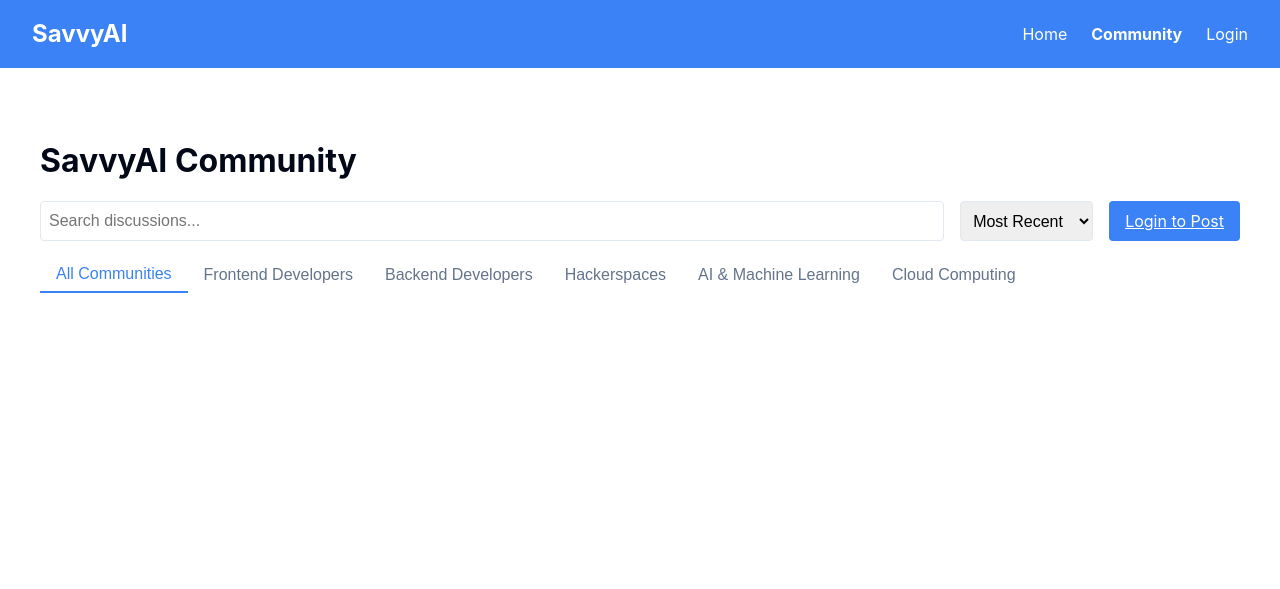
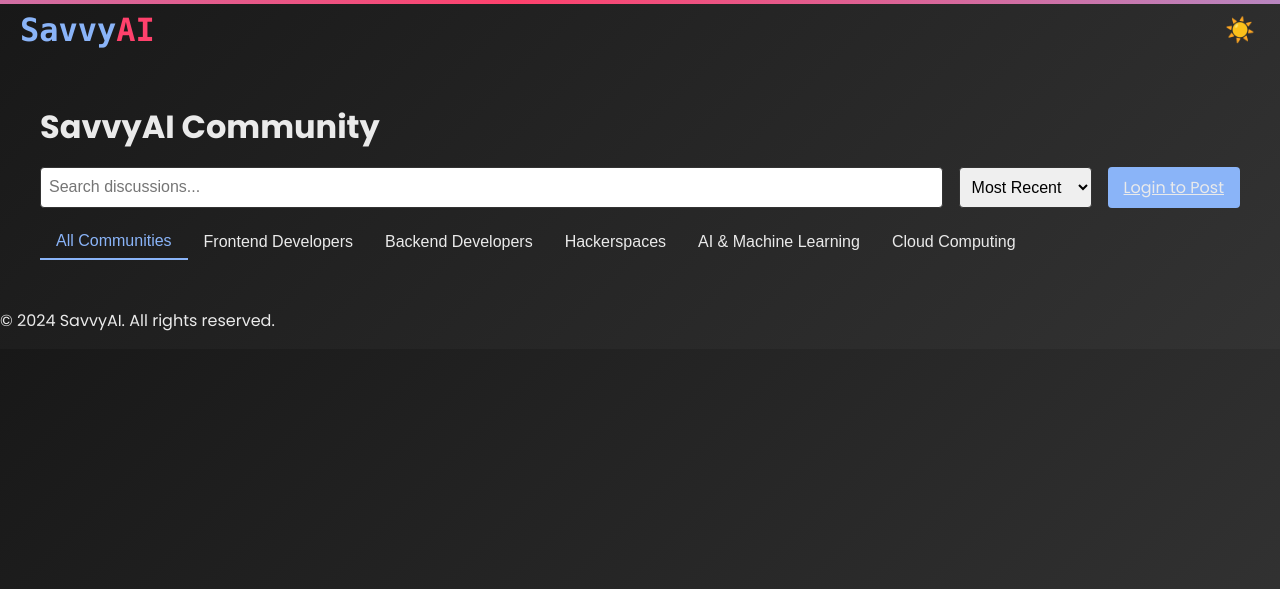
Before and after one commit to rahulm16/main_project, a Flask app: template templates/community.html in a window 1280 px wide. Shown: the top 589 px of the page. Run offline with Flask 3, Linux system fonts and the light colour scheme; the template is opened without the code that fills it, so the values that code supplies are empty; some libraries are stand-ins or nearby versions.

Commit message:
community page added

```diff
--- a/static/scripts/community.js
+++ b/static/scripts/community.js
@@ -10,6 +10,11 @@ const newPostCommunity = document.getElementById('newPostCommunity');
 const newPostTitle = document.getElementById('newPostTitle');
 const newPostContent = document.getElementById('newPostContent');
 const tabButtons = document.querySelectorAll('.tab-button');
+const modeToggle = document.getElementById('mode-toggle');
+const body = document.body;
+const profileIcon = document.getElementById("profile-icon");
+const profileModal = document.getElementById("profile-modal");
+const welcomeMessage = document.getElementById("welcome-message");
 
 let activeTab = 'all';
 let searchTerm = '';
@@ -27,6 +32,16 @@ tabButtons.forEach(button => button.addEventListener('click', () => {
     button.classList.add('active');
     updatePosts();
 }));
+
+// Light/Dark mode toggle functionality
+modeToggle.addEventListener('click', () => {
+    body.classList.toggle('light-mode');
+    updateToggleButtonAriaLabel();
+});
+
+function updateToggleButtonAriaLabel() {
+    modeToggle.setAttribute('aria-label', body.classList.contains('light-mode') ? 'Switch to dark mode' : 'Switch to light mode');
+}
 
 // Functions
 async function updatePosts() {
@@ -170,3 +185,85 @@ window.onclick = function(event) {
         newPostModal.style.display = "none";
     }
 }
+
+// Profile management functions
+function updateProfileIcon(user) {
+    profileIcon.textContent = user.fullName.charAt(0).toUpperCase();
+    profileIcon.style.display = 'block';
+    welcomeMessage.textContent = `Hi, ${user.fullName}`;
+
+    profileIcon.addEventListener("click", () => {
+        profileModal.style.display = profileModal.style.display === "block" ? "none" : "block";
+    });
+
+    const logoutButton = document.getElementById("logout-btn");
+    logoutButton.addEventListener("click", handleLogout);
+}
+
+function handleLogout() {
+    fetch('/api/logout', {
+        method: 'POST',
+        headers: {
+            'Content-Type': 'application/json',
+        },
+    })
+    .then(response => response.json())
+    .then(data => {
+        if (data.success) {
+            showAlert('Logged out', 'error');
+            profileModal.style.display = "none";
+            profileIcon.style.display = 'none';
+
+            // Dispatch custom event for other scripts to handle logout
+            document.dispatchEvent(new CustomEvent('userLoggedOut'));
+            setTimeout(() => {
+            // Redirect to login page
+            window.location.href = '/';
+        }, 2000); // 2 seconds delay
+        } else {
+            showAlert('Logout failed', 'error');
+        }
+    })
+    .catch(error => {
+        showAlert('Failed to connect to server', 'error');
+    });
+}
+
+// Close modal if clicking outside
+window.addEventListener("click", (event) => {
+    if (event.target !== profileIcon && !profileModal.contains(event.target)) {
+        profileModal.style.display = "none";
+    }
+});
+
+// Alert message system
+function showAlert(message, type = 'success') {
+    const alertMessage = document.getElementById('alert-message');
+    if (alertMessage) {
+        alertMessage.textContent = message;
+        alertMessage.className = `alert-message ${type}-message`;
+        alertMessage.style.display = 'block';
+
+        setTimeout(() => {
+            alertMessage.style.display = 'none';
+        }, 5000);
+    }
+}
+
+// Check session data on page load
+function checkSessionData() {
+    const user = JSON.parse(document.getElementById('user-data').textContent);
+    if (user) {
+        updateProfileIcon(user);
+    }
+}
+
+// Expose functions to window for global access
+window.headerUtils = {
+    updateProfileIcon,
+    showAlert,
+    checkSessionData
+};
+
+// Call checkSessionData on page load
+checkSessionData();
--- a/static/styles/community.css
+++ b/static/styles/community.css
@@ -1,7 +1,43 @@
-/* Add these styles at the beginning of your community.css file */
+:root {
+    --primary-color: #303134;
+    --secondary-color: #8ab4f8;
+    --tertiary-color: #FF416C;
+    --text-color: #eaeaea;
+    --bg-color: linear-gradient(135deg, #181818 0%, #333 100%);
+    --card-bg-color: #303134;
+    --input-bg-color: #333;
+    --border-color: #555555;
+    --success-color: #4CAF50;
+    --error-color: #f44336;
+    --secondary-color-rgb: 138, 180, 248;
+    --star-color: #888888;
+}
+
+body.light-mode {
+    --primary-color: #ffffff;
+    --secondary-color: #1a73e8;
+    --tertiary-color: #d93025;
+    --text-color: #202124;
+    --bg-color: linear-gradient(135deg, #f8f9fa 0%, #dbe0e4 100%);
+    --card-bg-color: #ffffff;
+    --input-bg-color: #f1f3f4;
+    --border-color: #dadce0;
+    --star-color: #bbbbbb;
+}
+
+body, html {
+    font-family: 'Poppins', Arial, sans-serif;
+    background: var(--bg-color);
+    color: var(--text-color);
+    margin: 0;
+    padding: 0;
+    display: flex;
+    flex-direction: column;
+}
+
 .navbar {
-    background-color: var(--primary);
-    color: var(--primary-foreground);
+    background-color: var(--primary-color);
+    color: var(--text-color);
     padding: 1rem 2rem;
     display: flex;
     justify-content: space-between;
@@ -21,7 +57,7 @@
 }
 
 .nav-links a {
-    color: var(--primary-foreground);
+    color: var(--text-color);
     text-decoration: none;
     transition: opacity 0.3s;
 }
@@ -39,26 +75,6 @@
     padding: 0.25rem 0.5rem;
     background-color: rgba(255, 255, 255, 0.1);
     border-radius: 0.25rem;
-}
-
-:root {
-    --primary: #3b82f6;
-    --primary-foreground: #ffffff;
-    --background: #ffffff;
-    --foreground: #020817;
-    --muted: #f1f5f9;
-    --muted-foreground: #64748b;
-    --border: #e2e8f0;
-    --input: #e2e8f0;
-}
-
-body {
-    font-family: -apple-system, BlinkMacSystemFont, "Segoe UI", Roboto, "Helvetica Neue", Arial, sans-serif;
-    background-color: var(--background);
-    color: var(--foreground);
-    line-height: 1.5;
-    margin: 0;
-    padding: 0;
 }
 
 .container {
@@ -81,7 +97,7 @@ body {
 
 .search-input, .sort-select, .input, .textarea, .select {
     padding: 0.5rem;
-    border: 1px solid var(--input);
+    border: 1px solid var(--input-bg-color);
     border-radius: 0.25rem;
     font-size: 1rem;
 }
@@ -91,8 +107,8 @@ body {
 }
 
 .button {
-    background-color: var(--primary);
-    color: var(--primary-foreground);
+    background-color: var(--secondary-color);
+    color: var(--text-color);
     border: none;
     padding: 0.5rem 1rem;
     border-radius: 0.25rem;
@@ -122,12 +138,12 @@ body {
     padding: 0.5rem 1rem;
     cursor: pointer;
     font-size: 1rem;
-    color: var(--muted-foreground);
+    color: var(--text-color);
 }
 
 .tab-button.active {
-    color: var(--primary);
-    border-bottom: 2px solid var(--primary);
+    color: var(--secondary-color);
+    border-bottom: 2px solid var(--secondary-color);
 }
 
 .posts-container {
--- a/templates/community.html
+++ b/templates/community.html
@@ -3,27 +3,19 @@
 <head>
     <meta charset="UTF-8">
     <meta name="viewport" content="width=device-width, initial-scale=1.0">
-    <title>SavvyAI Community</title>
+    <title>SavvyAI - Community</title>
+    <link href="https://fonts.googleapis.com/css2?family=Poppins:wght@300;400;600;700&display=swap" rel="stylesheet">
     <link rel="stylesheet" href="{{ url_for('static', filename='styles/community.css') }}">
+    <link rel="stylesheet" href="{{ url_for('static', filename='styles/header.css') }}">
 </head>
 <body>
-    <!-- Simple navigation bar -->
-    <nav class="navbar">
-        <div class="nav-brand">
-            <a href="{{ url_for('index') }}" style="text-decoration: none; color: inherit;">SavvyAI</a>
-        </div>
-        <div class="nav-links">
-            <a href="{{ url_for('index') }}">Home</a>
-            <a href="{{ url_for('community') }}" class="active">Community</a>
-            {% if session.get('user') %}
-                <span class="user-name">{{ session.get('user').get('fullName', '') }}</span>
-                <a href="{{ url_for('logout') }}">Logout</a>
-            {% else %}
-                <a href="{{ url_for('login') }}">Login</a>
-            {% endif %}
-        </div>
-    </nav>
+    <script id="user-data" type="application/json">
+        {{ user | tojson }}
+    </script>
+    {% include 'header.html' %}
 
+    <section class="community">
+        <!-- Your community page content here -->
         <div class="container">
             <h1 class="title">SavvyAI Community</h1>
             <div class="search-bar">
@@ -67,15 +59,13 @@
                 <button id="closeModalBtn" class="button button-outline">Cancel</button>
             </div>
         </div>
+    </section>
 
-    <script>
-        // Add these variables for Flask integration
-        const currentUser = {
-            name: "{{ session.get('user', {}).get('fullName', '') }}",
-            email: "{{ session.get('user', {}).get('email', '') }}",
-            avatar: "https://api.dicebear.com/6.x/avataaars/svg?seed={{ session.get('user', {}).get('email', '') }}"
-        };
-    </script>
+    <footer>
+        <p>© 2024 SavvyAI. All rights reserved.</p>
+    </footer>
+
     <script src="{{ url_for('static', filename='scripts/community.js') }}"></script>
+    <script src="{{ url_for('static', filename='scripts/header.js') }}"></script>
 </body>
 </html>
```
Also changed, not shown: other parts of static/styles/community.css (+22 -10 lines). Lines whose indentation alone changed are shown as unchanged.
